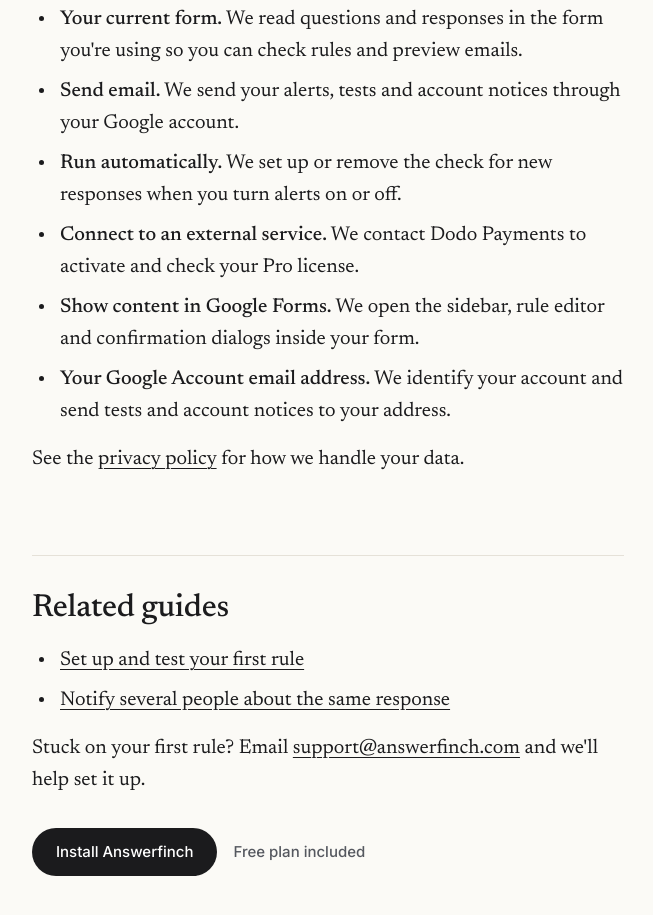
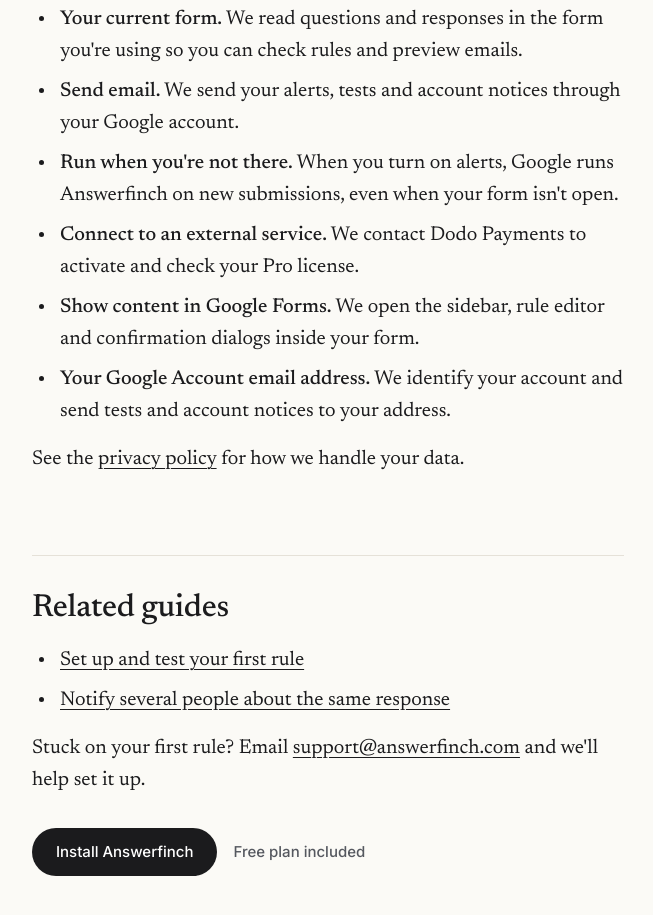
Before and after one commit to lazypl82/answerfinch-site, a plain HTML site: page help/email-notifications-with-responses.html in a window 1280 px wide. Shown: the part 3010-3925 px from the top of the page, without its empty margins (312-965 px from the left). Drawn offline with Linux system fonts and the light colour scheme.

Commit message:
Describe the new-response permission accurately

```diff
--- a/help/email-notifications-with-responses.html
+++ b/help/email-notifications-with-responses.html
@@ -77,7 +77,7 @@
     <ul>
       <li><b>Your current form.</b> We read questions and responses in the form you're using so you can check rules and preview emails.</li>
       <li><b>Send email.</b> We send your alerts, tests and account notices through your Google account.</li>
-      <li><b>Run automatically.</b> We set up or remove the check for new responses when you turn alerts on or off.</li>
+      <li><b>Run when you're not there.</b> When you turn on alerts, Google runs Answerfinch on new submissions, even when your form isn't open.</li>
       <li><b>Connect to an external service.</b> We contact Dodo Payments to activate and check your Pro license.</li>
       <li><b>Show content in Google Forms.</b> We open the sidebar, rule editor and confirmation dialogs inside your form.</li>
       <li><b>Your Google Account email address.</b> We identify your account and send tests and account notices to your address.</li>
```
